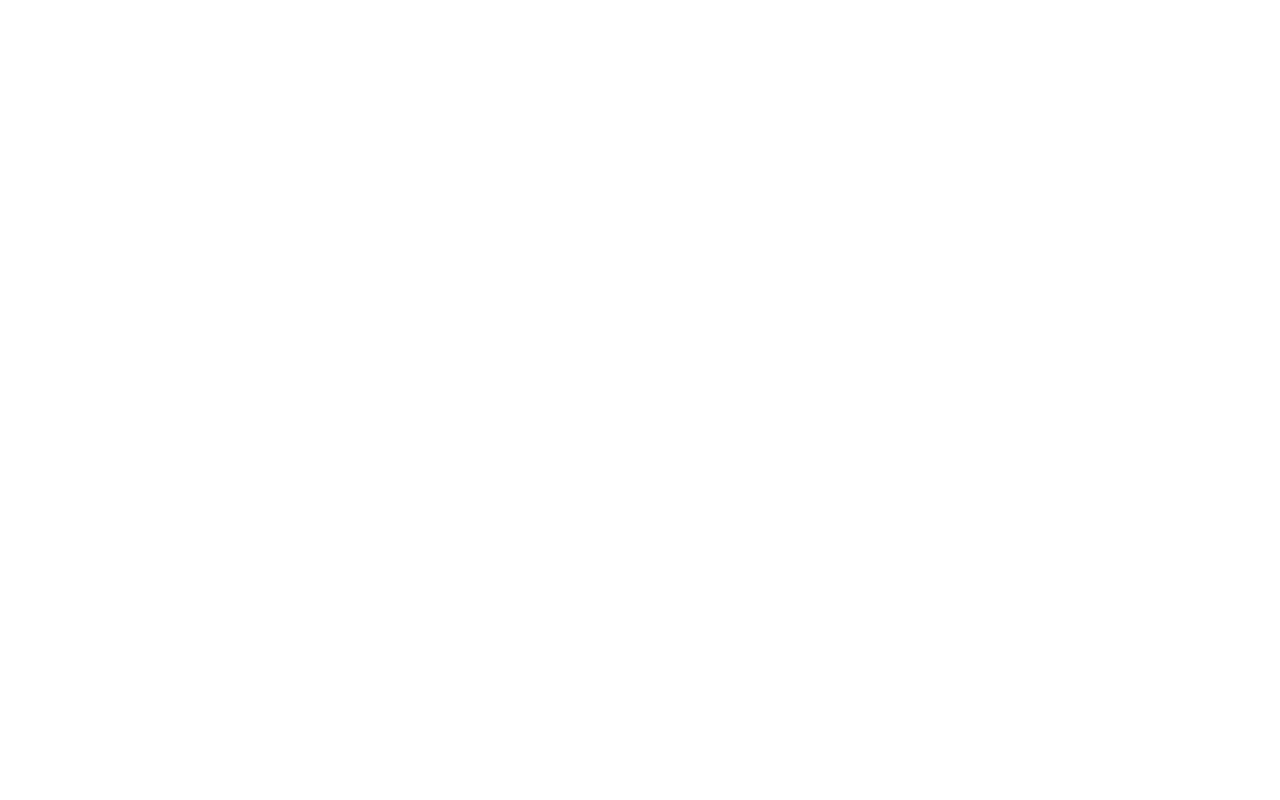
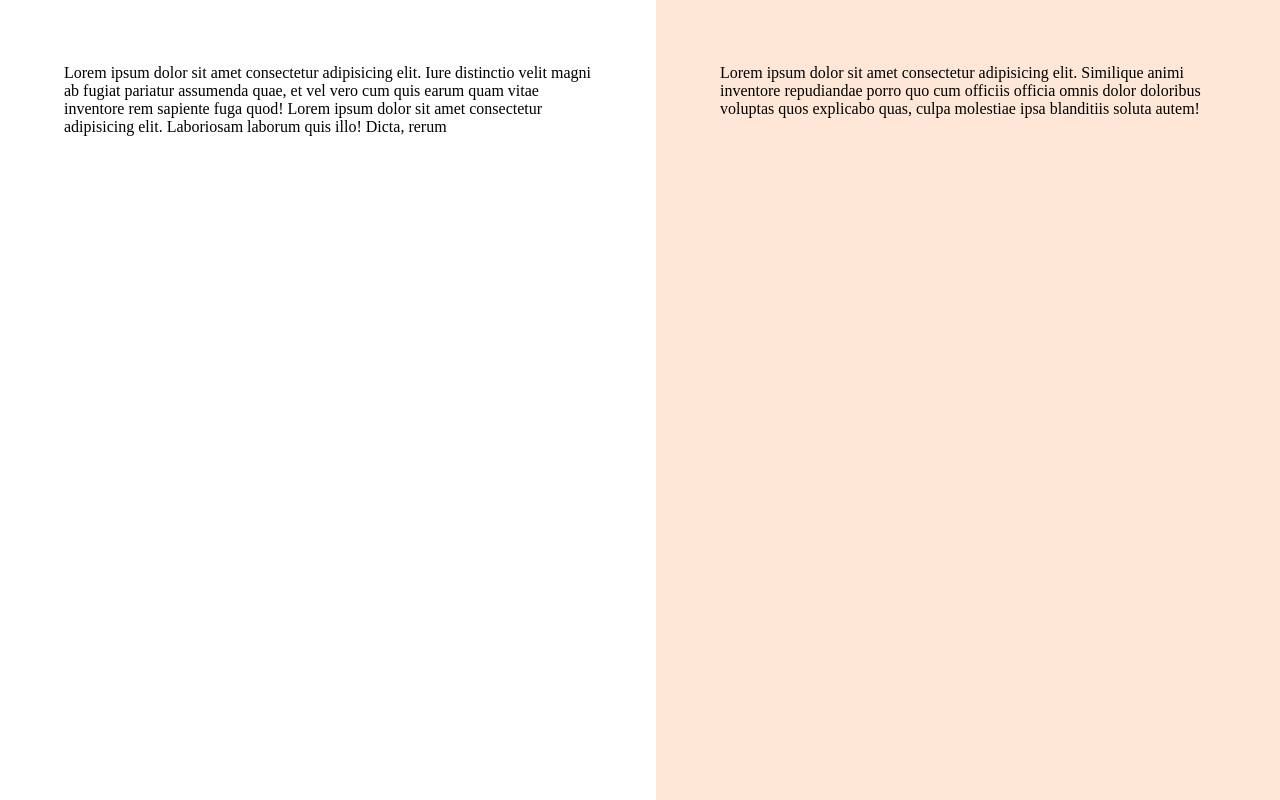
Before and after one commit to MarcosWimmer/Formulario-De-Matricula, a plain HTML site: page index.html in a window 1280 px wide. Drawn offline with Linux system fonts and the light colour scheme.

Commit message:
layout css commit

```diff
--- a/index.html
+++ b/index.html
@@ -12,5 +12,18 @@
 </head>
 <body>
 
+<div id="app">
+    <main>
+        <div class="main-container">
+            Lorem ipsum dolor sit amet consectetur adipisicing elit. Iure distinctio velit magni ab fugiat pariatur assumenda quae, et vel vero cum quis earum quam vitae inventore rem sapiente fuga quod!
+            Lorem ipsum dolor sit amet consectetur adipisicing elit. Laboriosam laborum quis illo! Dicta, rerum
+        </div>
+    </main>
+
+    <aside>
+        <div class="aside-container">Lorem ipsum dolor sit amet consectetur adipisicing elit. Similique animi inventore repudiandae porro quo cum officiis officia omnis dolor doloribus voluptas quos explicabo quas, culpa molestiae ipsa blanditiis soluta autem!</div>
+    </aside>
+</div>
+
 </body>
 </html>
--- a/styles/global.css
+++ b/styles/global.css
@@ -1,3 +1,9 @@
+* {
+    padding: 0;
+    margin: 0;
+    box-sizing: border-box;
+}
+
 :root {
     --font-family: 'Poppins', sans-serif;
     --text: 400 1rem/1.5 var(--font-family);
@@ -15,3 +21,7 @@
     --stroke-hightlight: #F3541C;
     --semantic-error: #DC2626;
 }
+
+body {
+    overflow: hidden;
+}
--- a/styles/index.css
+++ b/styles/index.css
@@ -1 +1,2 @@
 @import url(global.css);
+@import url(layout.css);
--- /dev/null
+++ b/styles/layout.css
@@ -0,0 +1,34 @@
+#app {
+    display: grid;
+    grid-template-columns: 51.25% 48.75%;
+
+    height: 100vh;
+    overflow: hidden;
+}
+
+main {
+    overflow: auto;
+    padding: 4rem;
+
+    & .main-container {
+        max-width: 33rem;
+        margin-left: auto;
+
+    }
+}
+
+/*main .main-container {
+    max-width: 33rem;
+    margin-left: auto;
+} exemplo de como ficaria  se o navegador fosse mais antigo, teria que colocar dessa maneira em uma nova tag*/
+
+
+aside {
+    background-color: var(--surface-secondary);
+    padding: 4rem;
+
+ & .aside-container {
+    max-width: 31rem;
+    margin-right: auto;
+ }
+}
```
